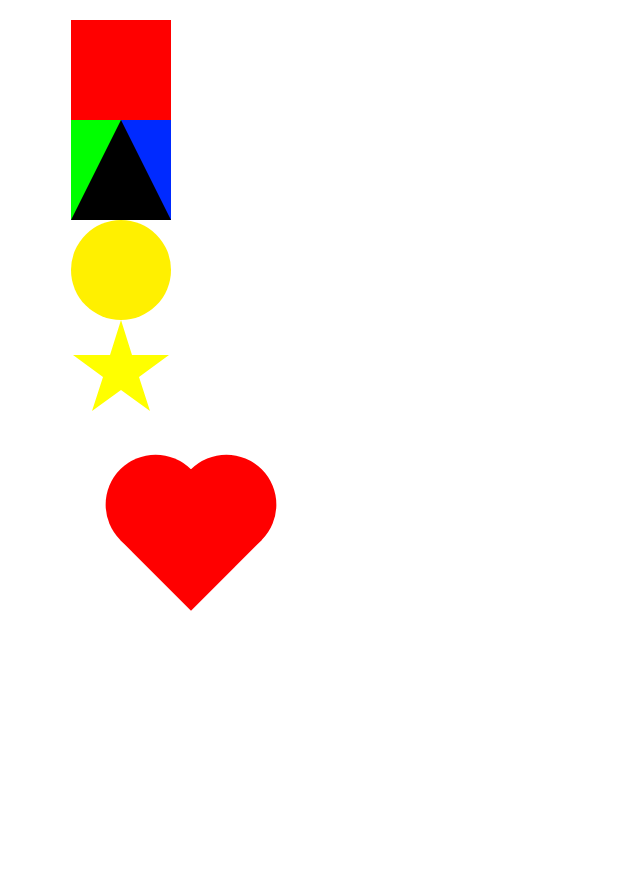
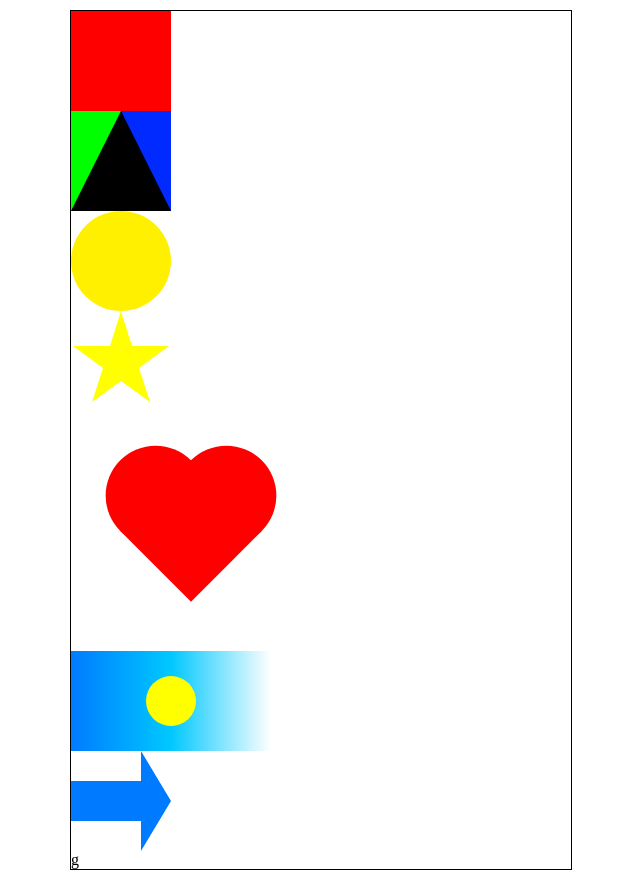
Before and after one commit to Antoniojferreira3/FormasComCSS, a plain HTML site: page index.html in a window 1280 px wide. Shown: the whole page, without its empty margins (319-959 px from the left). Before the commit the page ends 800 px from the top, so only its background shows below. Drawn offline with Linux system fonts and the light colour scheme.

Commit message:
alterei o html na parte da seta

```diff
--- a/index.html
+++ b/index.html
@@ -16,9 +16,9 @@
         <div id="estrela"></div>
         <div id="coracao"></div>
         <div id="ceu">
-
             <div id="sol"></div>
-        </div>
+                    </div>
+                    <div id="seta-direita"></div>
 </body>
 
-</html>
+</html>g
--- a/style.css
+++ b/style.css
@@ -1,7 +1,8 @@
 #container {
   width: 500px; /* Define a largura do container */
-  margin: 20px auto; /* Centraliza o container na página */
-
+  margin: 10px auto; /* Centraliza o container na página */
+  border: 1px solid #000; /* Borda preta para visualização do container */
+  position: relative; /* Necessário para posicionar a seta corretamente dentro do container */
 }
 
 
@@ -65,3 +66,27 @@
     left: 50px;
 
 }
+
+#ceu {
+    width: 200px;
+    height: 100px;
+    background: linear-gradient(to right, #007bff 0%, #00C8FF 50%, #FFFFFF 100%); /* Gradiente de azul para branco */
+    position: relative; /* Necessário para o posicionamento absoluto do sol funcionar */
+}
+
+#sol {
+    width: 50px;
+    height: 50px;
+    background-color: #FFFF00; /* Cor amarela */
+    border-radius: 50%; /* Arredonda as bordas para criar um círculo */
+    position: absolute; /* Posicionamento absoluto para sobrepor ao céu */
+    top: 50%; /* Posiciona o sol no topo */
+    left: 50%; /* Posiciona o sol à esquerda */
+    transform: translate(-50%, -50%); /* Ajusta o sol para que seu centro esteja na posição especificada */
+}
+
+#seta-direita {
+    width: 100px;
+    height: 100px;
+    background-color: #007bff;/* cor azul */
+    clip-path: polygon(0% 30%, 70% 30%, 70% 0%, 100% 50%, 70% 100%, 70% 70%, 0% 70%,0% 30%);
```
